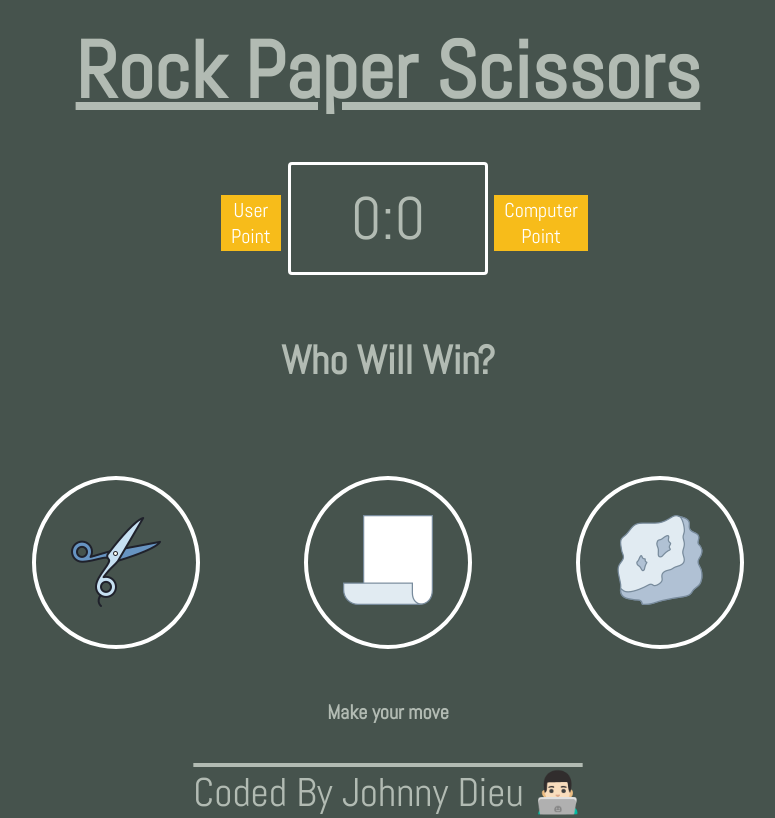
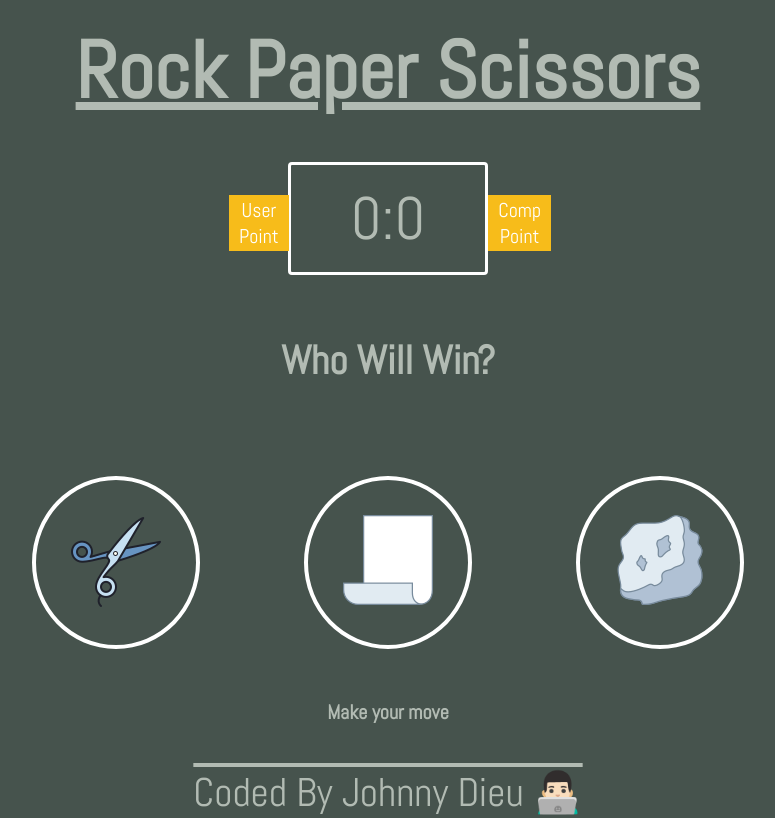
Before and after one commit to Johnny-Dieu/Rock-Paper-Scissors, a plain HTML site: page index.html in a window 1280 px wide. Shown: the whole page, without its empty margins (252-1027 px from the left). Drawn offline with Linux system fonts and the light colour scheme.

Commit message:
Make improvements

```diff
--- a/CSS/Style.CSS
+++ b/CSS/Style.CSS
@@ -1,9 +1,14 @@
 *{
-    margin: 0;
+    margin: 0 auto;
     padding: 0;
     box-sizing: border-box;
     font-family: 'Abel', sans-serif;
     text-align: center;
+    align-items: center;
+  justify-content: center;
+}
+html{
+    overflow: hidden;
 }
 
 header{
@@ -20,6 +25,7 @@ header > h1{
 body{
     color: #B2BBB3;
     background-color: #46534D;
+    overflow: hidden;
 }
 
 .score{
@@ -58,13 +64,13 @@ body{
 #user-point{
     position: absolute;
     top: 30px;
-    left: -70px;
+    left: -62px;
 }
 
 #comp-point{
     position: absolute;
     top: 30px;
-    right:-103px;
+    right:-66px;
 }
 
 .result{
--- a/index.html
+++ b/index.html
@@ -17,7 +17,7 @@
 
         <div class="score">
             <div id="user-point" class="badge">User<br>Point</div>
-            <div id="comp-point" class="badge">Computer<br>Point</div>
+            <div id="comp-point" class="badge">Comp<br>Point</div>
             <span id="user-score">0</span>:<span id="comp-score">0</span>
         </div>
 
```
